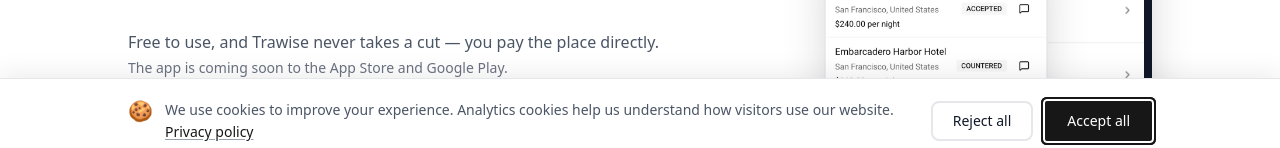
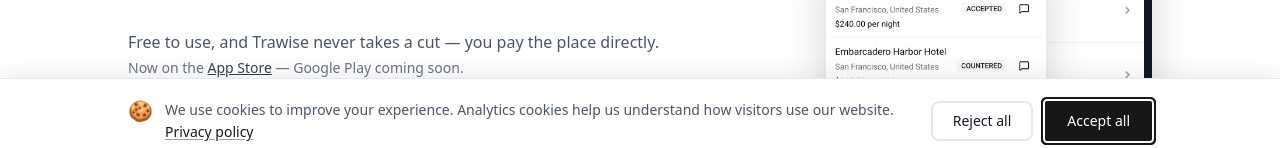
Before and after one commit to Trawise/Trawise.Landing, a React (Vite) app in the folder src/: page / in a window 1280 px wide. Shown: the part 636-784 px from the top of the page. Built offline with nearby package versions, Linux system fonts and the light colour scheme.

Commit message:
Link the App Store listing in the hero note

```diff
--- a/src/src/components/hero.tsx
+++ b/src/src/components/hero.tsx
@@ -1,6 +1,7 @@
 import { Trans, useTranslation } from "react-i18next";
 
 import { PhoneFrame } from "./device-frame";
+import { APP_STORE_URL } from "../lib/constants";
 import { CONTENT_WIDTH, Container, buttonClass } from "./ui";
 
 /**
@@ -88,10 +89,24 @@
 
             <div className="space-y-1">
               <p className="text-base text-gray-600">{t("hero.free")}</p>
-              {/* Said plainly rather than shown as store badges: the app is in
-                  neither store yet, and both stores require their own artwork
-                  for a link that actually resolves to a listing. */}
-              <p className="text-sm text-gray-500">{t("hero.storeNote")}</p>
+              {/* Said plainly rather than shown as a store badge: Google Play
+                  isn't live yet, and a badge needs its own artwork to match. */}
+              <p className="text-sm text-gray-500">
+                <Trans
+                  i18nKey="hero.storeNote"
+                  components={{
+                    appStore: (
+                      <a
+                        href={APP_STORE_URL}
+                        target="_blank"
+                        rel="noopener noreferrer"
+                        className="text-gray-700 underline hover:text-gray-900"
+                      />
+                    ),
+                  }}
+                />
+                <span className="sr-only"> ({t("opensInNewTab")})</span>
+              </p>
             </div>
           </div>
 
--- a/src/src/i18n/locales/en.json
+++ b/src/src/i18n/locales/en.json
@@ -15,7 +15,7 @@
     "free": "Free to use, and Trawise never takes a cut — you pay the place directly.",
     "seeHowItWorks": "See how it works",
     "hostCta": "I have rooms to fill",
-    "storeNote": "The app is coming soon to the App Store and Google Play.",
+    "storeNote": "Now on the <appStore>App Store</appStore> — Google Play coming soon.",
     "mapAlt": "The Trawise app showing a map of San Francisco with five places within two kilometres of a dropped pin, listed underneath",
     "offerAlt": "Three replies to one request — two places accepted at $240 a night, a third countered at $268"
   },
--- a/src/src/i18n/locales/es.json
+++ b/src/src/i18n/locales/es.json
@@ -15,7 +15,7 @@
     "free": "Gratis, y Trawise nunca se lleva una comisión: pagas directamente al alojamiento.",
     "seeHowItWorks": "Ver cómo funciona",
     "hostCta": "Tengo habitaciones que llenar",
-    "storeNote": "La aplicación llegará muy pronto a App Store y Google Play.",
+    "storeNote": "Ya disponible en <appStore>App Store</appStore>; Google Play, muy pronto.",
     "mapAlt": "La aplicación de Trawise con un mapa de San Francisco y cinco alojamientos a menos de dos kilómetros del punto elegido, listados debajo",
     "offerAlt": "Tres respuestas a una misma solicitud: dos alojamientos aceptaron 240 $ por noche y un tercero contraofertó 268 $"
   },
--- a/src/src/i18n/locales/it.json
+++ b/src/src/i18n/locales/it.json
@@ -15,7 +15,7 @@
     "free": "Gratis, e Trawise non trattiene alcuna commissione: paghi direttamente la struttura.",
     "seeHowItWorks": "Scopri come funziona",
     "hostCta": "Ho camere da riempire",
-    "storeNote": "L'app arriverà presto su App Store e Google Play.",
+    "storeNote": "Già su <appStore>App Store</appStore> — Google Play in arrivo.",
     "mapAlt": "L'app Trawise con una mappa di San Francisco e cinque strutture entro due chilometri dal segnaposto, elencate sotto",
     "offerAlt": "Tre risposte alla stessa richiesta: due strutture hanno accettato 240 $ a notte, una terza ha proposto 268 $"
   },
--- a/src/src/i18n/locales/sv.json
+++ b/src/src/i18n/locales/sv.json
@@ -15,7 +15,7 @@
     "free": "Gratis att använda, och Trawise tar aldrig någon andel — du betalar boendet direkt.",
     "seeHowItWorks": "Se hur det fungerar",
     "hostCta": "Jag har rum att fylla",
-    "storeNote": "Appen kommer snart till App Store och Google Play.",
+    "storeNote": "Nu på <appStore>App Store</appStore> — Google Play kommer snart.",
     "mapAlt": "Trawise-appen med en karta över San Francisco och fem boenden inom två kilometer från den utsatta nålen, listade under",
     "offerAlt": "Tre svar på samma förfrågan – två boenden accepterade 240 $ per natt, ett tredje lade ett motbud på 268 $"
   },
--- a/src/src/lib/constants.ts
+++ b/src/src/lib/constants.ts
@@ -10,6 +10,9 @@
 
 export const HOST_APP_URL = "https://host.trawise.org/";
 
+export const APP_STORE_URL =
+  "https://apps.apple.com/us/app/trawise/id6749550755";
+
 export const SOCIAL_LINKS = [
   { network: "LinkedIn", url: "https://www.linkedin.com/company/trawise" },
   { network: "Instagram", url: "https://www.instagram.com/tra.wise" },
```
